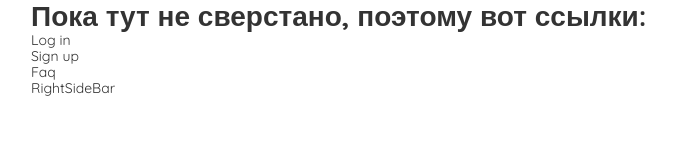
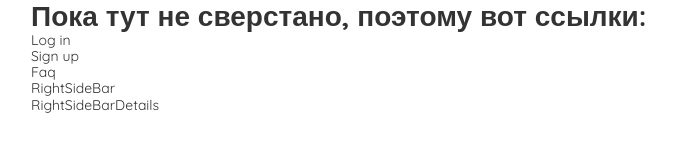
Before and after one commit to Sitnikksl/SWA_Sitnik_Task1, a plain HTML site: page index.html in a window 1280 px wide. Shown: the whole page, without its empty margins (159-835 px from the left). Drawn offline with Linux system fonts and the light colour scheme.

Commit message:
Доп ссылка

```diff
--- a/index.html
+++ b/index.html
@@ -26,6 +26,9 @@
         <div>
             <a href="rightSiderBar.html">RightSideBar</a>
         </div>
+        <div>
+            <a href="rightSideBarDetails.html">RightSideBarDetails</a>
+        </div>
     </div>
 </body>
 
```
